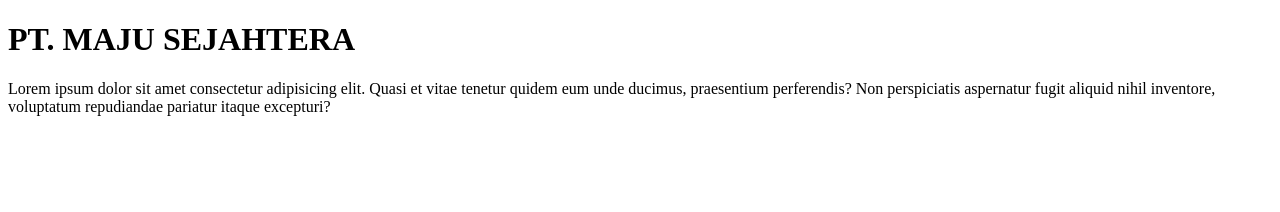
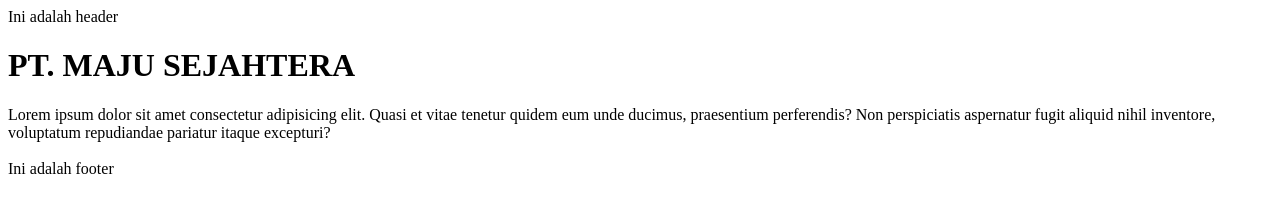
Before and after one commit to RinoM0915/RinoM0915, a plain HTML site: page index.html in a window 1280 px wide. Drawn offline with Linux system fonts and the light colour scheme.

Commit message:
melakukan perubahan di file core dan main

```diff
--- a/assets/core.css
+++ b/assets/core.css
@@ -0,0 +1,3 @@
+body {
+  background: lightblue;
+}
--- a/assets/main.css
+++ b/assets/main.css
@@ -0,0 +1,3 @@
+body {
+  font-size: large;
+}
--- a/index.html
+++ b/index.html
@@ -6,6 +6,7 @@
     <title>Latihan GIT</title>
   </head>
   <body>
+    <header>Ini adalah header</header>
     <h1>PT. MAJU SEJAHTERA</h1>
     <div>
       Lorem ipsum dolor sit amet consectetur adipisicing elit. Quasi et vitae
@@ -13,5 +14,7 @@
       aspernatur fugit aliquid nihil inventore, voluptatum repudiandae pariatur
       itaque excepturi?
     </div>
+    <br />
+    <footer>Ini adalah footer</footer>
   </body>
 </html>
```
